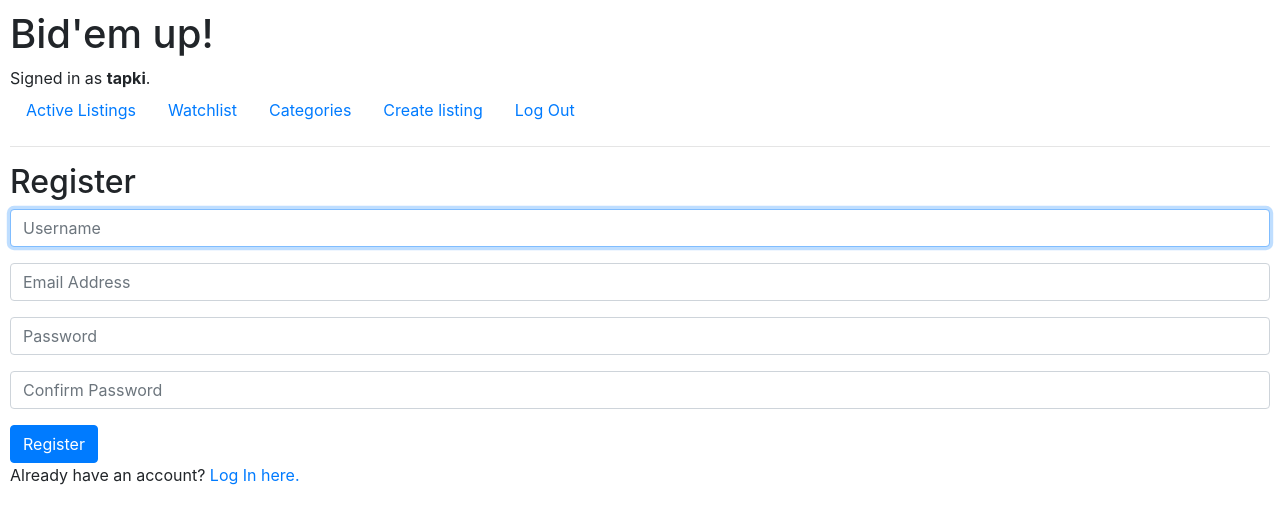
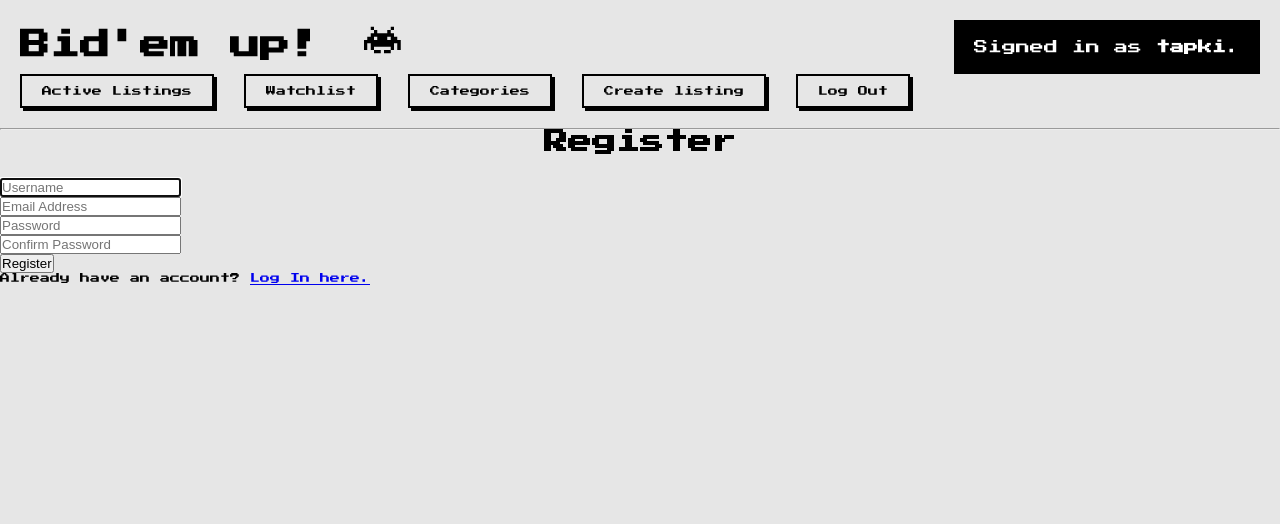
Before and after one commit to shortytapki/auction, a Django app: template auctions/templates/auctions/register.html in a window 1280 px wide. Shown: the top 524 px of the page. Run offline with Django 3.2, Linux system fonts and the light colour scheme; the template is opened without the code that fills it, so the values that code supplies are empty; a user stored in the database is signed in; parts of the project's set-up code (start-up, migrations or seed data) failed here and were passed over; some libraries are stand-ins or nearby versions.

Commit message:
Designed a page

```diff
--- a/auctions/static/auctions/styles.css
+++ b/auctions/static/auctions/styles.css
@@ -1,9 +1,151 @@
+@import url('https://fonts.googleapis.com/css2?family=Press+Start+2P&display=swap');
+
+* {
+  margin: 0;
+  padding: 0;
+  box-sizing: border-box;
+}
+
+html {
+  font-size: 62.5%;
+}
+
 body {
-    padding: 10px;
+  font-family: 'Press Start 2P', sans-serif;
+  background-color: rgb(230, 230, 230);
+  margin-bottom: 4rem;
+  position: relative;
+}
+
+.container {
+  margin: 0 auto;
+  max-width: 144rem;
+  padding: 2rem;
+}
+
+
+h2 {
+    font-size: 2.4rem;
+}
+
+.logo-box {
+  display: flex;
+  justify-content: space-between;
+}
+
+.logo-box img {
+    animation: move 1.5s alternate infinite;
+}
+
+h1 {
+  font-size: 3rem;
+  margin-bottom: 1.4rem;
+  display: inline-block;
+}
+
+h2 {
+  text-align: center;
+  margin-bottom: 2.4rem;
+}
+
+h3 {
+    font-size: 2rem;
+    display: block;
+    margin-bottom: 1rem;
+}
+
+.authenticated {
+  font-size: 1.4rem;
+  text-align: center;
+  display: flex;
+  justify-content: center;
+  align-items: center;
+  padding: 0 2rem;
+  background-color: #000;
+  color: #fff;
+}
+
+.category {
+  display: inline-block;
+  padding: 1rem 2rem;
+  background-color: #000;
+  color: #fff;
+}
+
+.nav {
+  display: flex;
+  list-style: none;
 }
 
 .active-listings {
-    display: flex;
-    flex-direction: column;
-    list-style: none;
+  display: flex;
+  flex-direction: column;
+  gap: 4rem;
+  align-items: center;
 }
+
+.description-grid {
+  display: grid;
+  grid-template-columns: repeat(2, 1fr);
+  column-gap: 3rem;
+}
+
+.nav {
+  gap: 3rem;
+}
+
+.nav-link:link,
+.nav-link:visited {
+    text-decoration: none;
+    display: inline-block;
+    background-color: transparent;
+    padding: 1rem 2rem;
+    color: #000;
+    transition: all 0.2s ease;
+    box-shadow: 3px 3px 0 #000;
+    border: 2px solid #000;
+}
+
+.nav-link:hover,
+.nav-link:active {
+    cursor: pointer;
+    transform: translateY(-0.5rem);
+    box-shadow: 3px 8px 0 #000;
+}
+
+.listing {
+    border: 2px solid #000;
+    height: 35rem;
+    width: 68.5rem;
+    padding: 2rem;
+    box-shadow: 6px 6px 0 #000;
+}
+
+.description {
+  display: flex;
+  flex-direction: column;
+  justify-content: space-evenly;
+}
+
+.description p {
+    line-height: 2;
+    margin-bottom: 2.4rem;
+}
+
+.bid {
+  font-size: 2.4rem;
+}
+
+.price {
+  color: rgb(105, 210, 45);
+}
+
+@keyframes move {
+    0% {
+        transform: translateX(0);
+    }
+
+    100% {
+        transform: translateX(4rem);
+    }
+}
--- a/auctions/templates/auctions/layout.html
+++ b/auctions/templates/auctions/layout.html
@@ -4,17 +4,26 @@
 <html lang="en">
   <head>
     <title>{% block title %}Bid'em up!{% endblock %}</title>
-        <link rel="stylesheet" href="https://stackpath.bootstrapcdn.com/bootstrap/4.4.1/css/bootstrap.min.css" integrity="sha384-Vkoo8x4CGsO3+Hhxv8T/Q5PaXtkKtu6ug5TOeNV6gBiFeWPGFN9MuhOf23Q9Ifjh" crossorigin="anonymous">
-        <link href="{% static 'auctions/styles.css' %}" rel="stylesheet">
+    <!-- <link rel="stylesheet" href="https://stackpath.bootstrapcdn.com/bootstrap/4.4.1/css/bootstrap.min.css" integrity="sha384-Vkoo8x4CGsO3+Hhxv8T/Q5PaXtkKtu6ug5TOeNV6gBiFeWPGFN9MuhOf23Q9Ifjh" crossorigin="anonymous"> -->
+    <link href="{% static 'auctions/styles.css' %}" rel="stylesheet" />
   </head>
   <body>
+    <div class="container">
+      <header>
+
+          <div class="logo-box">
+              <div>
                   <h1>Bid'em up!</h1>
-        <div>
-            {% if user.is_authenticated %}
-                Signed in as <strong>{{ user.username }}</strong>.
-            {% else %}
-                Not signed in.
-            {% endif %}
+                  <img
+                  src="{% static 'auctions/logo.png' %}"
+                  alt="space invader image"
+                  width="50px"
+                  />
+                </div>
+                <div class="authenticated">
+                    {% if user.is_authenticated %} Signed in as&nbsp;<strong>{{ user.username }}</strong>.
+                    {% else %}Not signed in.{% endif %}
+                </div>
             </div>
             <ul class="nav">
                 <li class="nav-item">
@@ -42,8 +51,9 @@
                 </li>
                 {% endif %}
             </ul>
-        <hr>
-        {% block body %}
-        {% endblock %}
+        </div>
+        <hr />
+        </header>
+      {% block body %} {% endblock %}
   </body>
 </html>
```
Also changed, not shown: auctions/templates/auctions/index.html (+16 -12 lines), auctions/static/auctions/logo.png (added), db.sqlite3. Lines whose indentation alone changed are shown as unchanged.
